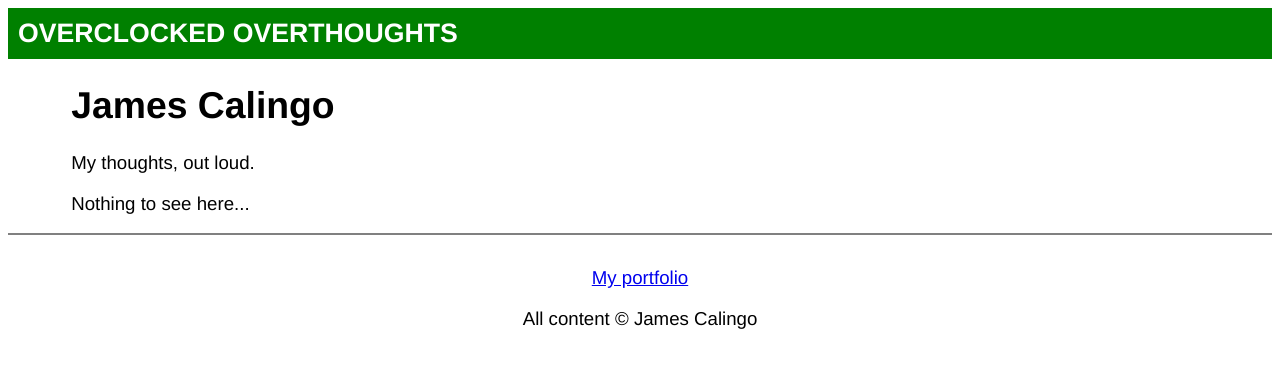
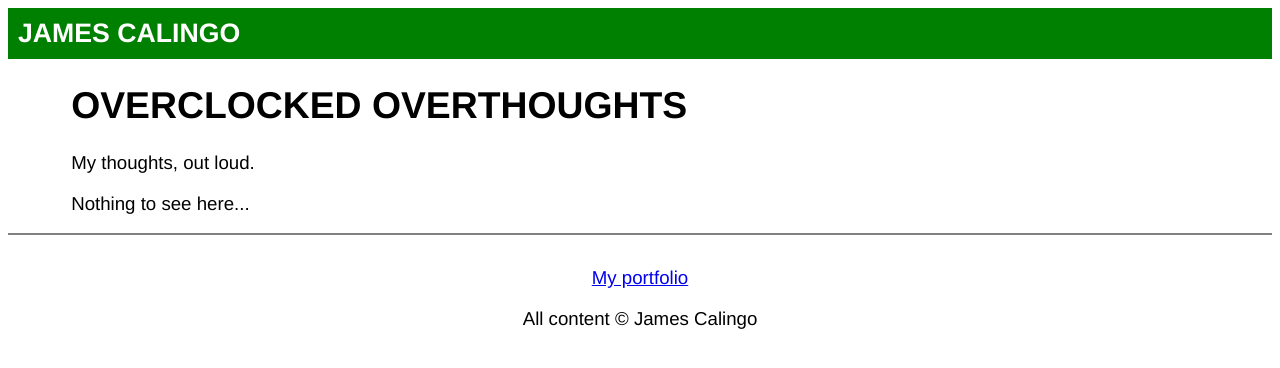
Before and after one commit to JamesCalingo/blog, a Next.js app: page / in a window 1280 px wide. Shown: the top 368 px of the page. Built offline with nearby package versions, Linux system fonts and the light colour scheme.

Commit message:
first post YAY

```diff
--- a/components/Layout.js
+++ b/components/Layout.js
@@ -14,7 +14,7 @@ function Layout({ children, pageTitle }) {
       </Head>
       <div>
         <header>
-          <Link href="/">Overclocked Overthoughts</Link>
+          <Link href="/">James Calingo</Link>
         </header>
         <main>{children}</main>
         <footer>
--- a/pages/index.js
+++ b/pages/index.js
@@ -7,7 +7,7 @@ const Index = ({ posts }) => {
   return (
     <Layout pageTitle="Overclocked Overthoughts">
       <div className="mainPage">
-      <h1>James Calingo</h1>
+      <h1>OVERCLOCKED OVERTHOUGHTS</h1>
       <p>My thoughts, out loud.</p>
       </div>
       <PostsList posts={posts} />
--- a/posts/hello_world_ver_i_forgot.md
+++ b/posts/hello_world_ver_i_forgot.md
@@ -3,7 +3,7 @@
 title: "Hello World...Again!"
 description: "Where I introduce something I've already introduced in the past."
 date: 6 December 2021
-published: false
+published: true
 
 ---
 
@@ -27,7 +27,7 @@ Then, I moved on to WordPress, using that for several years through college and
 
 My last blog, which features a grand total of twelve posts, was the first time I had tried making my own blog using my own coding skills.
 
-Here’s the thing, though: it was essentially a copy of something else. I found it when trying to find a “tutorial” for making a blog, and while it was nice having more control over the whole thing, I’ve always wanted to try building the entire thing on my own.
+Here’s the thing, though: it was essentially a copy of something else. I found it when trying to find a “tutorial” for making a blog, and while it was nice having more control over the whole thing, I’ve always wanted to try building the entire thing on my own. There's also another reason that I wanted to do this, but it's a bit weird: that blog was forked from something, and for whatever reason, whenever it updated, the updates were not reflected on my GitHub.
 
 …And that’s where this site comes in. It’s something I’ve built from the ground up.
 
--- a/posts/post1.md
+++ b/posts/post1.md
@@ -3,7 +3,7 @@
 title: "Testing 1, 2, 3"
 description: "A test!"
 date: 3 December 2021
-published: true
+published: false
 
 ---
 
--- a/posts/post2.md
+++ b/posts/post2.md
@@ -3,6 +3,7 @@
 title: "Testing 1, 2, 3, 2, 1"
 description: "A test! Again!"
 date: 4 December 2021
+published: true
 
 ---
 
--- a/styles/globals.css
+++ b/styles/globals.css
@@ -63,4 +63,6 @@ code {
 
 #postsList li {
   list-style: none;
+  line-height: 5pt;
+  border-bottom: 2px dashed black
 }
```
